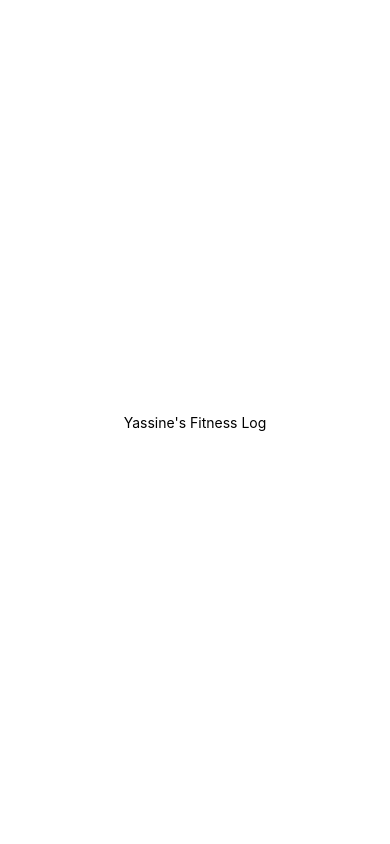
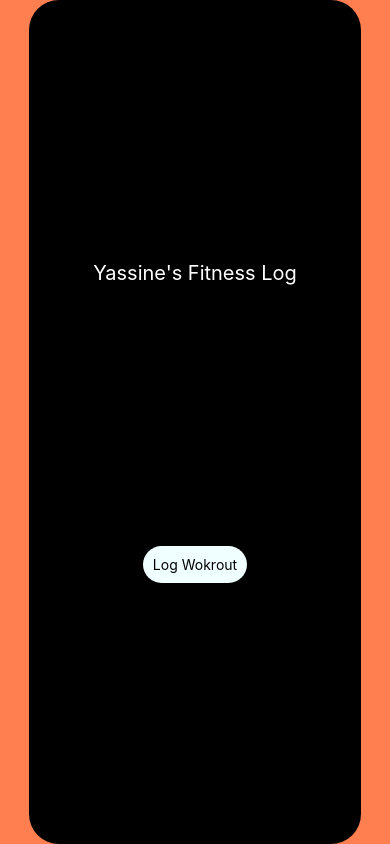
Before and after one commit to yamodah/Fitness_Log, a React Native app: screen / in a window 390 px wide. Built offline with nearby package versions, Linux system fonts and the light colour scheme.

Commit message:
builidng basic home page on app.js

```diff
--- a/App.js
+++ b/App.js
@@ -1,20 +1,51 @@
 import { StatusBar } from "expo-status-bar";
-import { StyleSheet, Text, View } from "react-native";
+import {
+  StyleSheet,
+  Text,
+  View,
+  SafeAreaView,
+  TouchableOpacity,
+} from "react-native";
 
 export default function App() {
   return (
-    <View style={styles.container}>
-      <Text>Yassine's Fitness Log</Text>
-      <StatusBar style="auto" />
-    </View>
+    <SafeAreaView style={styles.container}>
+      <View style={styles.secondaryBG}>
+        <Text style={styles.text}>Yassine's Fitness Log</Text>
+        <StatusBar style="light" />
+        <TouchableOpacity style={styles.button}>
+          <Text style={styles.buttonText}>Log Wokrout</Text>
+        </TouchableOpacity>
+      </View>
+    </SafeAreaView>
   );
 }
 
 const styles = StyleSheet.create({
   container: {
     flex: 1,
-    backgroundColor: "#fff",
+    backgroundColor: "coral",
     alignItems: "center",
     justifyContent: "center",
   },
+  secondaryBG: {
+    width: "85%",
+    flex: 1,
+    backgroundColor: "black",
+    alignItems: "center",
+    justifyContent: "space-evenly",
+    borderRadius: 30,
+  },
+  text: {
+    color: "white",
+    fontSize: 20,
+  },
+  button: {
+    backgroundColor: "azure",
+    borderRadius: 25,
+    padding: 10,
+  },
+  buttonText: {
+    color: "black",
+  },
 });
```
